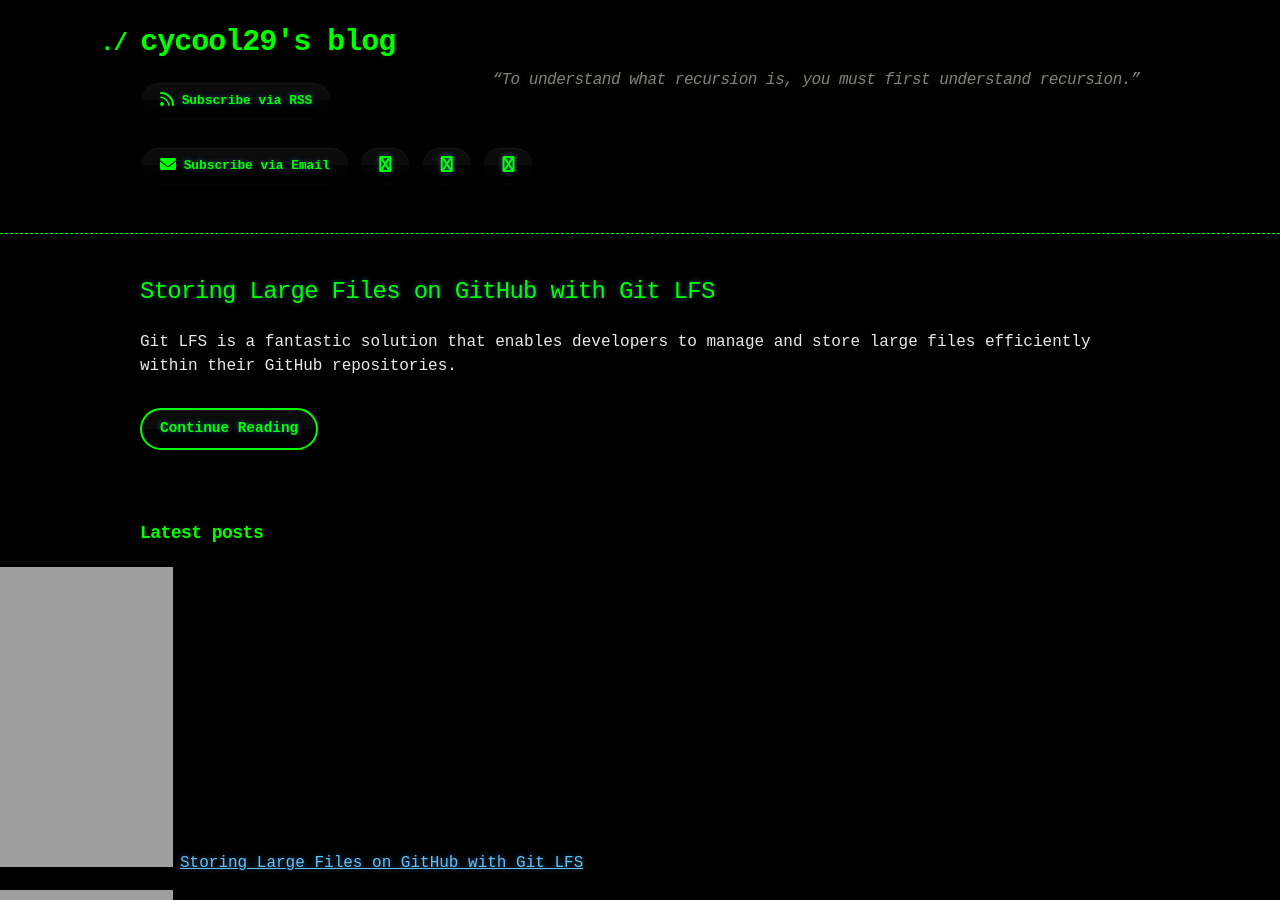
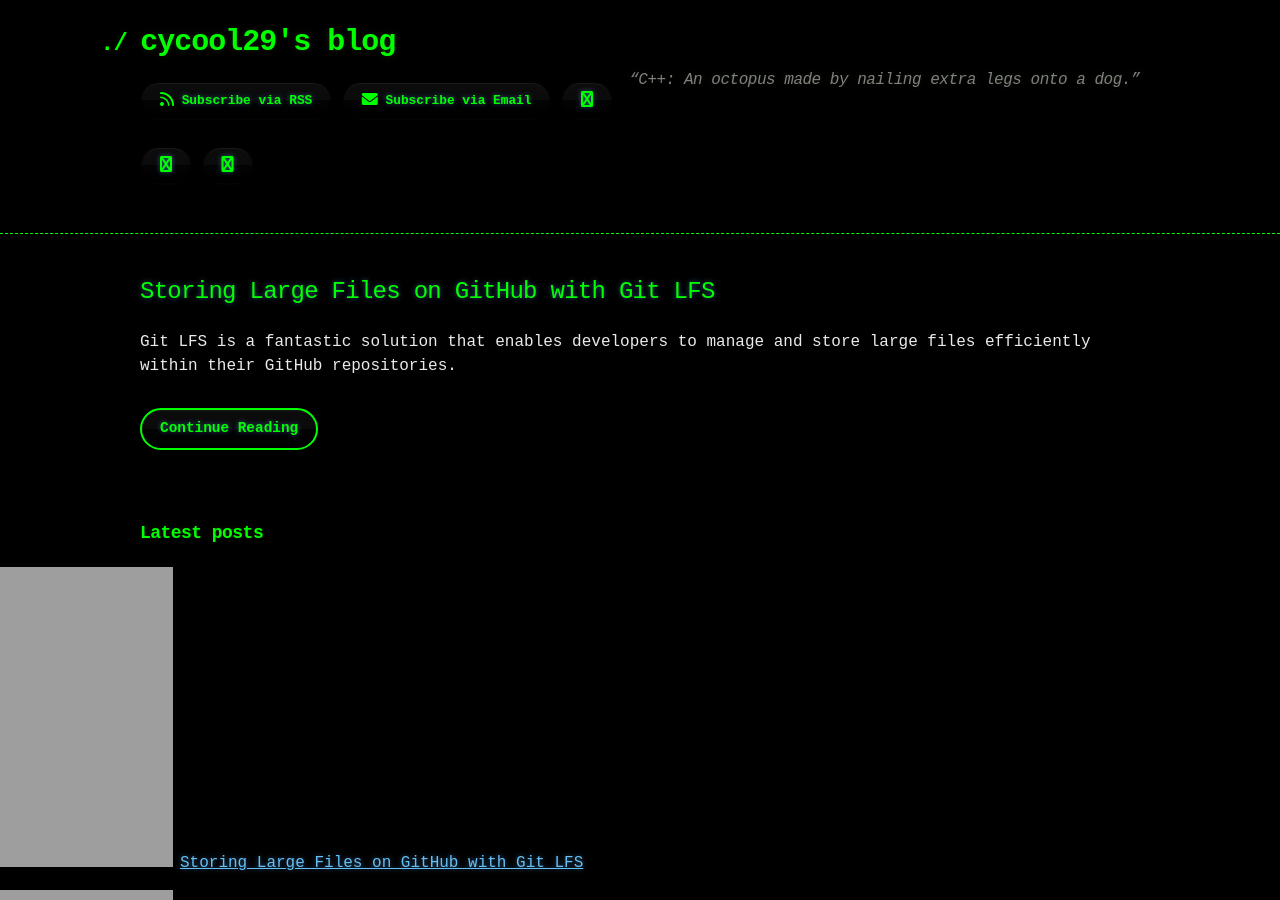
Before and after one commit to cycool29/cycool29.github.io, a Jekyll site: the page built from index.md, in a window 1280 px wide and 900 px high. Built offline with Jekyll 4.4.1, drawn with Linux system fonts in a browser that asks for light colours; a style sheet for code colours, icons or effects is not loaded.

Commit message:
Update quotes

```diff
--- a/_config.yml
+++ b/_config.yml
@@ -1,5 +1,5 @@
 title: cycool29's blog
-description: "“To understand what recursion is, you must first understand recursion.” "
+description: "“C++: An octopus made by nailing extra legs onto a dog.” "
 bio: A high school student. Intermediate in Python, Git, Bash. Learning JavaScript. He/Him. "
 author: cycool29
 url: https://cycool29.github.io
```
